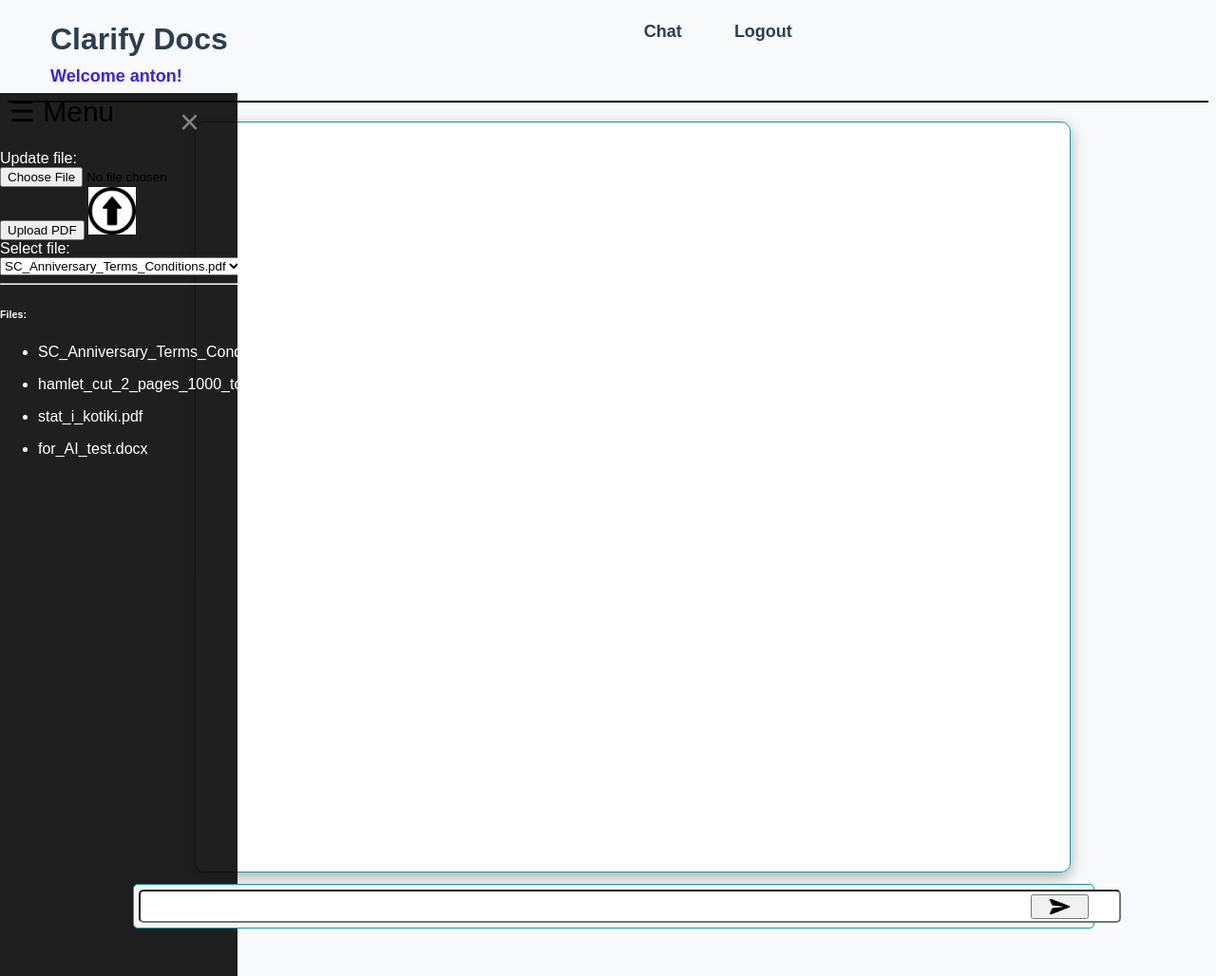
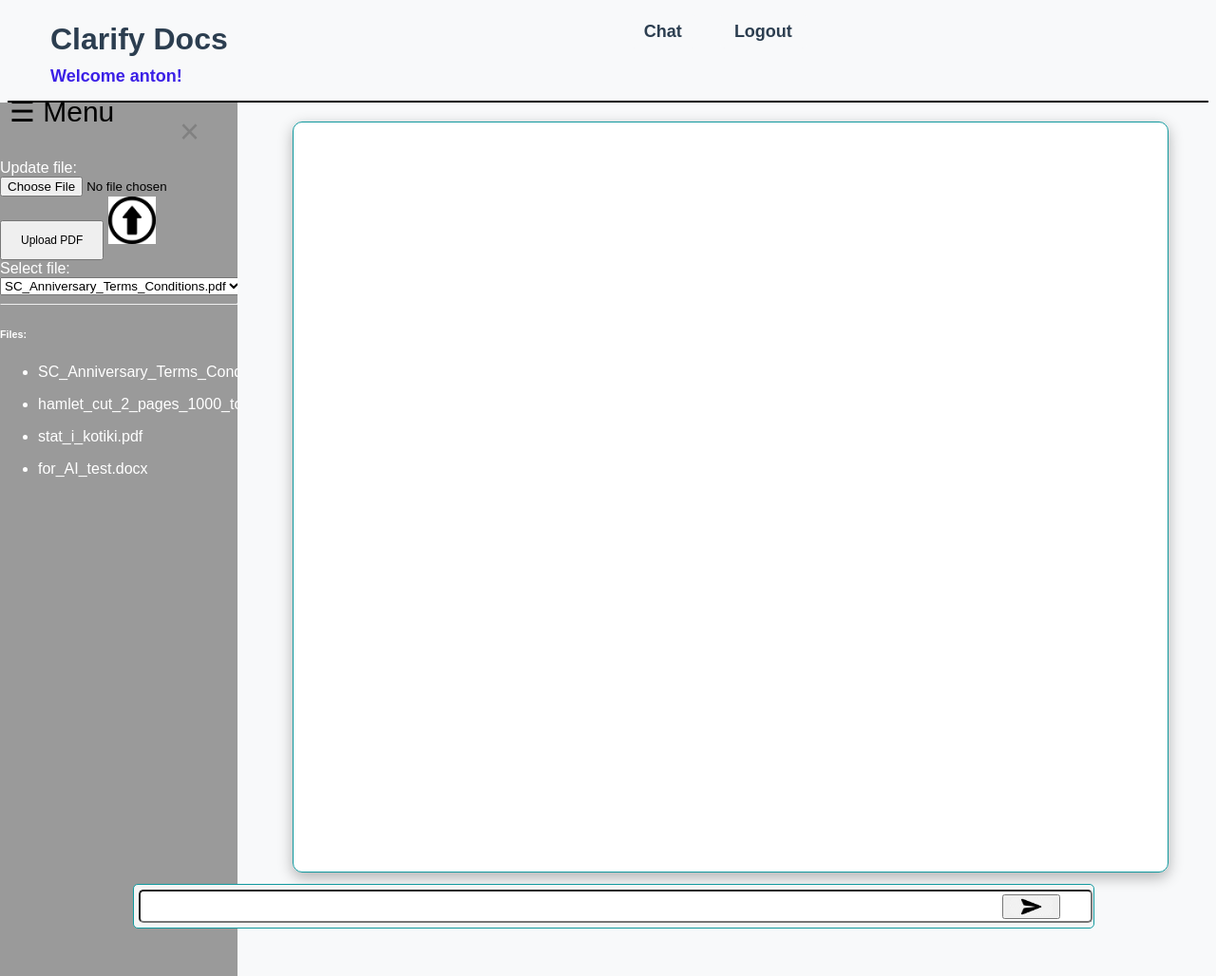
Before and after one commit to ArturMistiuk/clarify_docs, a Django app: page /llm_chat/upload_pdf/ in a window 1280 px wide. Shown: the whole page at 95% size. Run offline with Django 4.2, Linux system fonts and the light colour scheme; a user stored in the database is signed in; data comes from the database, SQL or seed files in the repository; some libraries are stand-ins or nearby versions.

Commit message:
Update home.html

```diff
--- a/clarify_docs/llm_chat/templates/llm_chat/home.html
+++ b/clarify_docs/llm_chat/templates/llm_chat/home.html
@@ -16,8 +16,8 @@
             <!-- Невидимий input для завантаження файлу -->
 <!--            <input type="file" name="{{ form.pdf_document.name }}" id="{{ form.pdf_document.auto_id }}"-->
 <!--                   onchange="submitForm();" style="display: none;">-->
-                <input type="file" name="pdf_document" id="pdfInput" >
-                <button type="submit">Upload PDF</button>
+                <input type="file" name="pdf_document" id="pdfInput">
+                <button class="pdf_form_button" type="submit">Upload PDF</button>
             <!-- Зображення-кнопка -->
             <img src="{% static 'llm_chat/img/upload_file.png' %}" height="50" alt="Upload Image" id="uploadImage"
                  onclick="triggerFileSelect();" style="cursor: pointer;">
@@ -103,7 +103,7 @@
     overflow-y: auto;
     width: 1500px;
     max-width: 900px;
-    margin-left: 197px;
+    margin-left: 300px;
     height: calc(100vh - 2.7in);
     border: 1px solid #11999E;
     padding: 10px;
@@ -226,7 +226,7 @@ left: 50%;
 
     .input-group {
         position: relative;
-        width: 100%;
+        width: 97%;
         max-width: 1000px; /* Збільшена довжина поля вводу */
     }
 
@@ -247,6 +247,7 @@ left: 50%;
 
     .input-group img {
         max-height: 20px;
+        margin-right: 10px;
     }
 
 </style>
@@ -257,9 +258,9 @@ left: 50%;
     width: 250px; /* Зміна тут */
     position: fixed;
     z-index: 1;
-    top: 98px;
+    top: 108px;
     left: 0;
-    background-color: rgba(7, 7, 7, 0.9); /* 0.9 - це рівень прозорості */
+    background-color: #9a9a9a; /* 0.9 - це рівень прозорості */
     overflow-x: hidden;
     transition: 0.5s;
     padding-top: 60px;
@@ -287,6 +288,11 @@ left: 50%;
     margin-left: 50px;
 }
 
+.pdf_form_button{
+    padding: 12px 20px;
+    font-size: 12px;
+    cursor: pointer;
+}
 </style>
 
 <!-- JavaScript goes at the end -->
```
